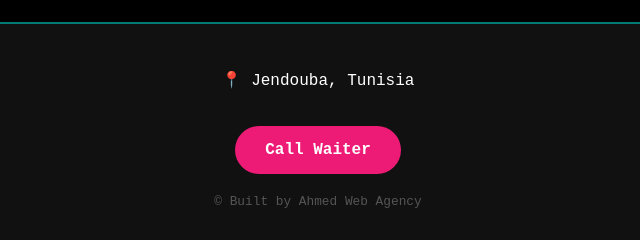
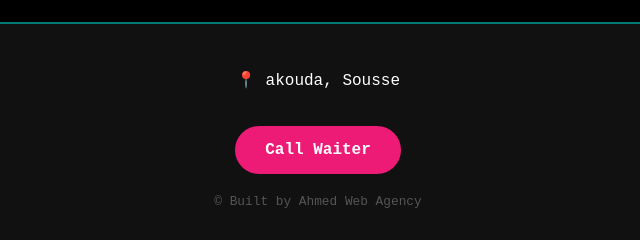
Before and after one commit to noury000/squidcafe, a plain HTML site: page index.html in a window 1280 px wide. Shown: the part 868-1108 px from the top of the page, 322-962 px from the left. Drawn offline with Linux system fonts and the light colour scheme.

Commit message:
Add files via upload

```diff
--- a/index.html
+++ b/index.html
@@ -128,7 +128,7 @@
     </div>
 
     <div class="footer">
-        <p>📍 Jendouba, Tunisia</p>
+        <p>📍 akouda, Sousse</p>
         <a href="tel:+216XXXXXXXX" class="btn-call">Call Waiter</a>
         <p style="font-size: 0.8rem; margin-top: 20px; color: #555;">&copy; Built by Ahmed Web Agency</p>
     </div>
```
